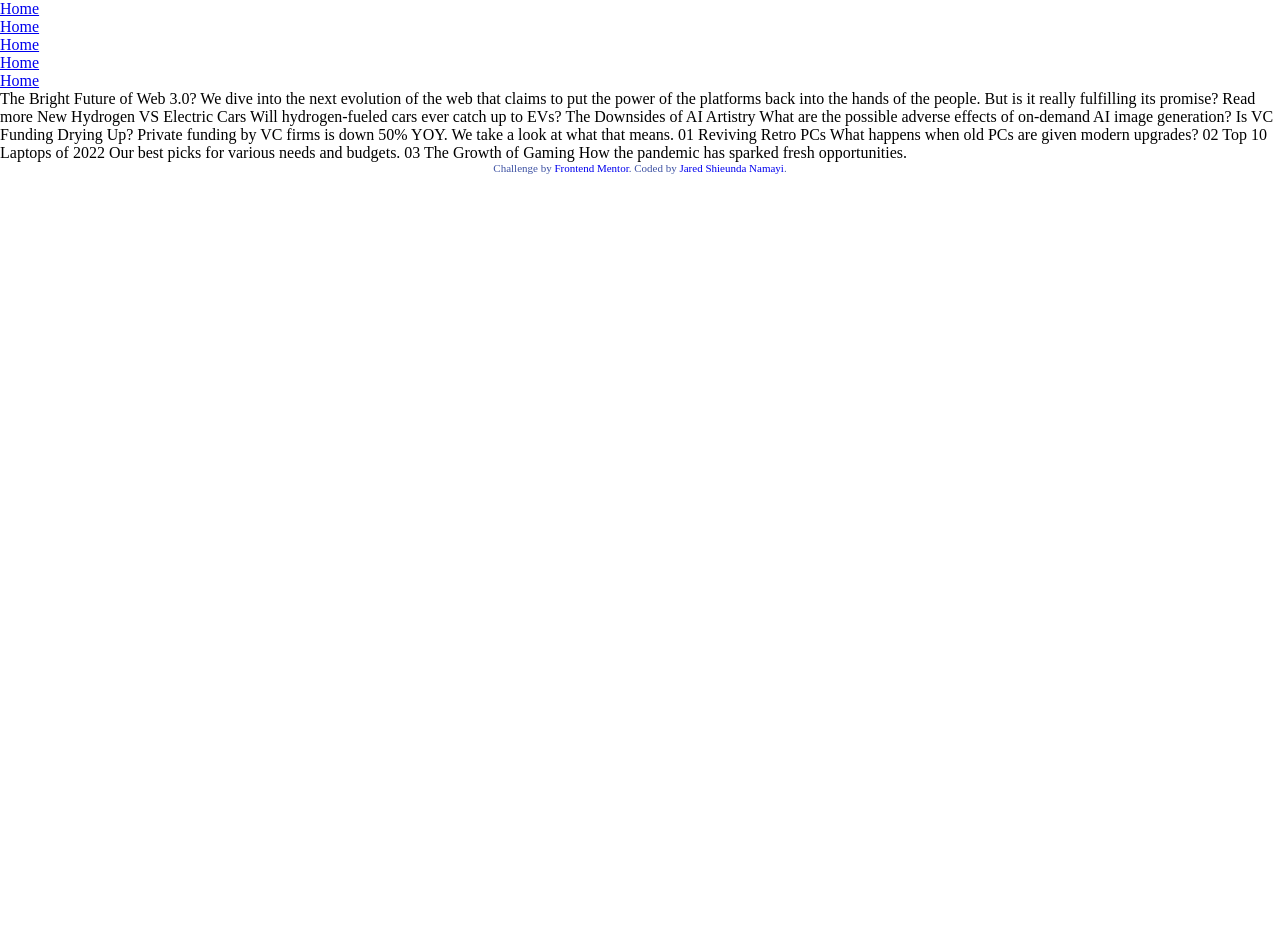
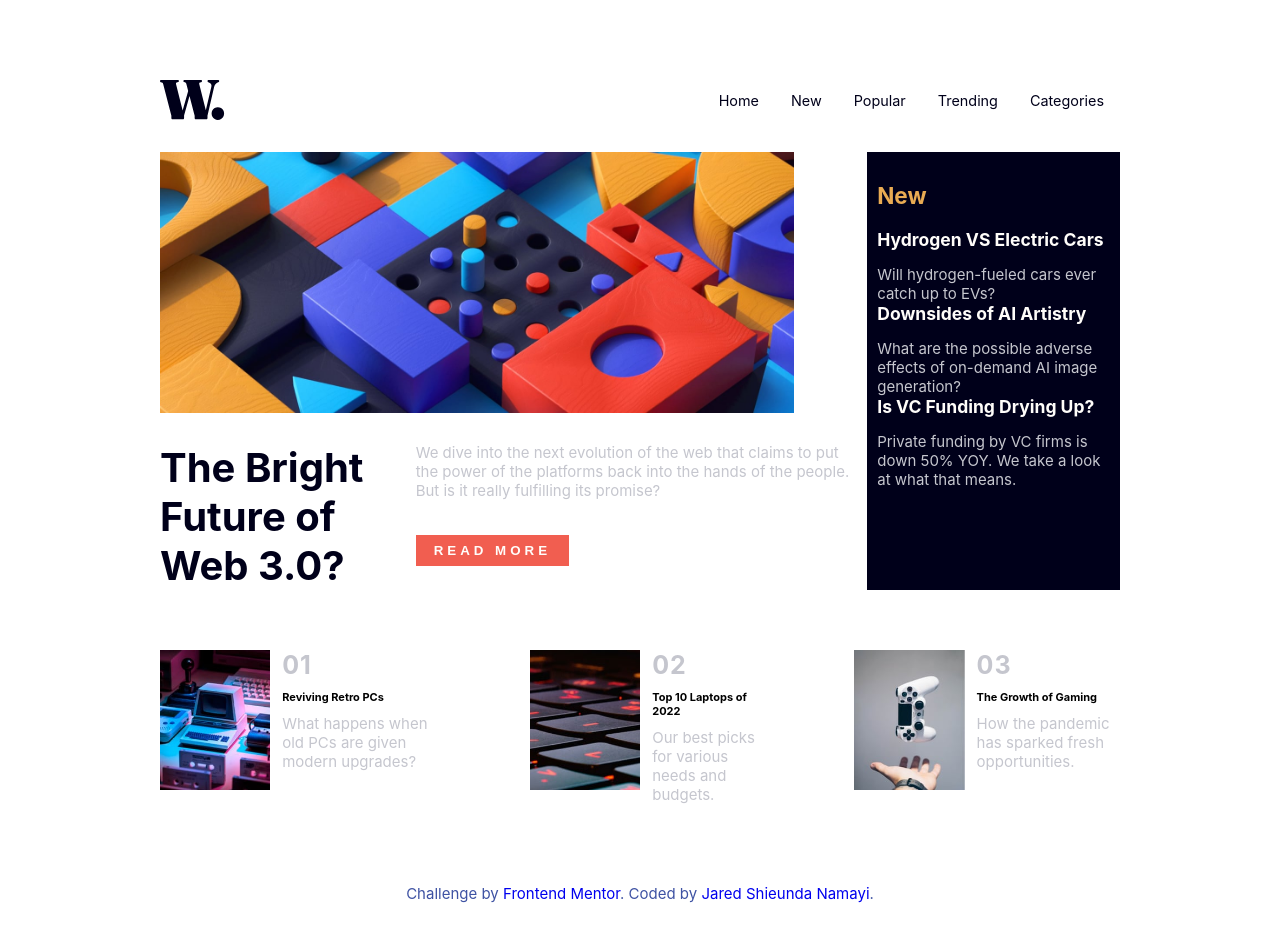
Before and after one commit to Sh13unda/news-website-homepage, a plain HTML site: page index.html in a window 1280 px wide. Before the commit the page ends 800 px from the top, so only its background shows below. Drawn offline with Linux system fonts and the light colour scheme.

Commit message:
Done lot's of things but i'll see the trail.

```diff
--- a/index.html
+++ b/index.html
@@ -8,51 +8,97 @@
 
   <link rel="stylesheet" type="text/css" href="styles.css">
 
+  <link rel="preconnect" href="https://fonts.gstatic.com" crossorigin>
+
   <title>Frontend Mentor | News homepage</title>
 
 </head>
 <body>
+  <header>
+    <nav>
+      <img src="assets/images/logo.svg" alt="logo">
+      <ul>
+        <li><a href="#">Home</a></li>
+        <li><a href="#">New</a></li>
+        <li><a href="#">Popular</a></li>
+        <li><a href="#">Trending</a></li>
+        <li><a href="#">Categories</a></li>
+      </ul>
+    </nav>
+  </header>
   <div class="container">
-    <div class="navbar">
-      <ul>
-        <li><a href="index.html">Home</a></li>
-        <li><a href="#">Home</a></li>
-        <li><a href="#">Home</a></li>
-        <li><a href="#">Home</a></li>
-        <li><a href="#">Home</a></li>
-      </ul>
+    <main>
+      <img id="hero" src="assets/images/image-web-3-desktop.jpg" alt="">
+      <div class="grid">
+        <h1>The Bright Future of Web 3.0?</h1>
+        <div class="pbtn">
+          <p>
+            We dive into the next evolution of the web that claims to put the power of the platforms back into the hands of the people. But is it really fulfilling its promise?
+          </p>
+          <button>READ MORE</button>
         </div>
       </div>
-  The Bright Future of Web 3.0?
-
-  We dive into the next evolution of the web that claims to put the power of the platforms back into the hands of the people.
-  But is it really fulfilling its promise?
-
-  Read more
-
-  New
-
-  Hydrogen VS Electric Cars
+    </main>
+    <article>
+        <h2>New</h2>
+      <div class="art">
+        <h3>Hydrogen VS Electric Cars</h3>
+        <p>
           Will hydrogen-fueled cars ever catch up to EVs?
-
-  The Downsides of AI Artistry
+        </p>
+      </div>
+      <div class="art">
+        <h3>Downsides of AI Artistry</h3>
+        <p>
           What are the possible adverse effects of on-demand AI image generation?
-
-  Is VC Funding Drying Up?
+        </p>
+      </div>
+      <div class="art">
+        <h3>Is VC Funding Drying Up?</h3>
+        <p>
           Private funding by VC firms is down 50% YOY. We take a look at what that means.
-
-  01
-  Reviving Retro PCs
+        </p>
+      </div>
+    </article>
+  </div>
+  <footer>
+    <div id="item">
+      <img id="img-a" src="assets/images/image-retro-pcs.jpg">
+      <div class="item-text">
+        <h4>01</h4>
+        <div>
+          <h5>Reviving Retro PCs</h5>
+          <p>
           What happens when old PCs are given modern upgrades?
-
-  02
-  Top 10 Laptops of 2022
+          </p>
+        </div>
+      </div>
+    </div>
+    <div id="item">
+      <img id="img-a" src="assets/images/image-top-laptops.jpg">
+      <div class="item-text">
+        <h4>02</h4>
+        <div>
+          <h5>Top 10 Laptops of 2022</h5>
+          <p>
             Our best picks for various needs and budgets.
-
-  03
-  The Growth of Gaming
+          </p>
+        </div>
+      </div>
+    </div>
+    <div id="item">
+      <img id="img-a" src="assets/images/image-gaming-growth.jpg">
+      <div class="item-text">
+        <h4>03</h4>
+        <div>
+          <h5>The Growth of Gaming</h5>
+          <p>
             How the pandemic has sparked fresh opportunities.
-
+          </p>
+        </div>
+      </div>
+    </div>
+  </footer>
   <div class="attribution">
     Challenge by <a href="https://www.frontendmentor.io?ref=challenge" target="_blank">Frontend Mentor</a>.
     Coded by <a href="#">Jared Shieunda Namayi</a>.
--- a/styles.css
+++ b/styles.css
@@ -1,13 +1,135 @@
 * {
     margin: 0px;
     padding:0px;
+    box-sizing: border-box;
 }
 body {
+    font-size: 15px;
+    font-family: 'Inter', sans-serif;
     text-decoration: none;
+    max-width: 100%;
+    min-height: 100%;
+    position: relative;
+    margin: 0 auto;
+    padding: 5rem 10rem 8rem 10rem;
+}
+header {
+    display: flex;
+    flex-direction: column;
+    justify-content: center;
+    margin-bottom: 2rem;
+    overflow-x: hidden;
+    max-width: 100vw;
+    position: relative;
+}
+nav {
+    display: flex;
+    justify-content: space-between;
+    align-items: center;
+    font-size: 0.9rem;
+}
+nav ul {
+    display: flex;
+    justify-content: space-around;
     list-style: none;
 }
+nav li {
+    display: inline-block;
+}
+nav ul li a {
+    display: block;
+    padding: 0.5rem 1rem;
+    text-decoration: none;
+    color: hsl(240, 100%, 5%);
+    font-weight: 400;
+}
+nav li a:hover {
+    color: hsl(5, 85%, 63%);
+}
+.container {
+    display: flex;
+    justify-content: space-between;
+    gap: 18px;
+}
+p {
+    color: hsl(233, 8%, 79%);
+}
+#hero {
+    width: 92%;
+}
+main {
+    display: flex;
+    justify-content: space-between;
+    flex-direction: column;
+}
+.grid {
+    display: flex;
+    justify-content: space-evenly;
+    margin-top: 30px;
+}
+h1 {
+    justify-content: start;
+    color: hsl(240, 100%, 5%);
+    font-size: 2.5rem;
+    font-weight: bolder;
+}
+.pbtn {
+    margin-left: 28px;
+}
+button {
+    font-weight: bolder;
+    margin-top: 35px;
+    padding: 8px 18px;
+    letter-spacing: 4px;
+    border: none;
+    color: hsl(36, 100%, 99%);
+    background: hsl(5, 85%, 63%);
+}
+button:hover {
+    background: hsl(240, 100%, 5%);
+}
+article {
+    padding: 10px;
+    background:hsl(240, 100%, 5%);
+}
+h2 {
+    margin-top: 20px;
+    margin-bottom: 20px;
+    color: hsl(35, 77%, 62%);
+}
+h3 {
+    margin-bottom: 15px;
+    color: hsl(36, 100%, 99%)
+}
+footer {
+    display: flex;
+    gap: 80px;
+    margin-top: 60px;
+}
+#item {
+    display: flex;
+}
+.item-text {
+    padding-left: 12px;
+    display: flex;
+    flex-direction: column;
+}
+h4 {
+    font-size: 25px;
+    letter-spacing: 1px;
+    color: hsl(233, 8%, 79%);
+    margin-bottom: 10px;
+}
+h5 {
+    font-size: 11px;
+    padding-bottom: 10px;
+}
+#img-a {
+    height: 8.75rem;
+}
 .attribution {
-    font-size: 11px;
+    padding-top: 80px;
+    font-size: 15px;
     text-align: center;
     color: hsl(228, 45%, 44%);
 }
```
Lines whose indentation alone changed are shown as unchanged.
